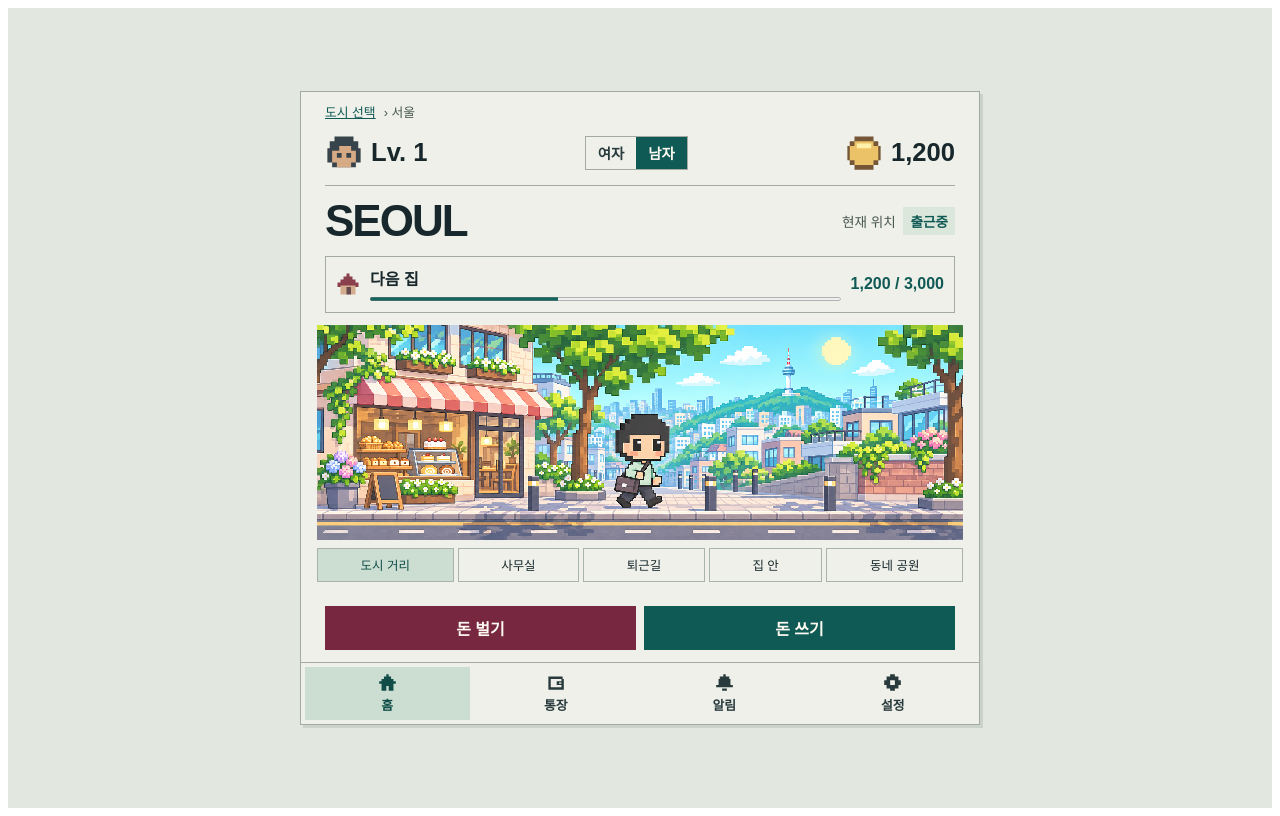
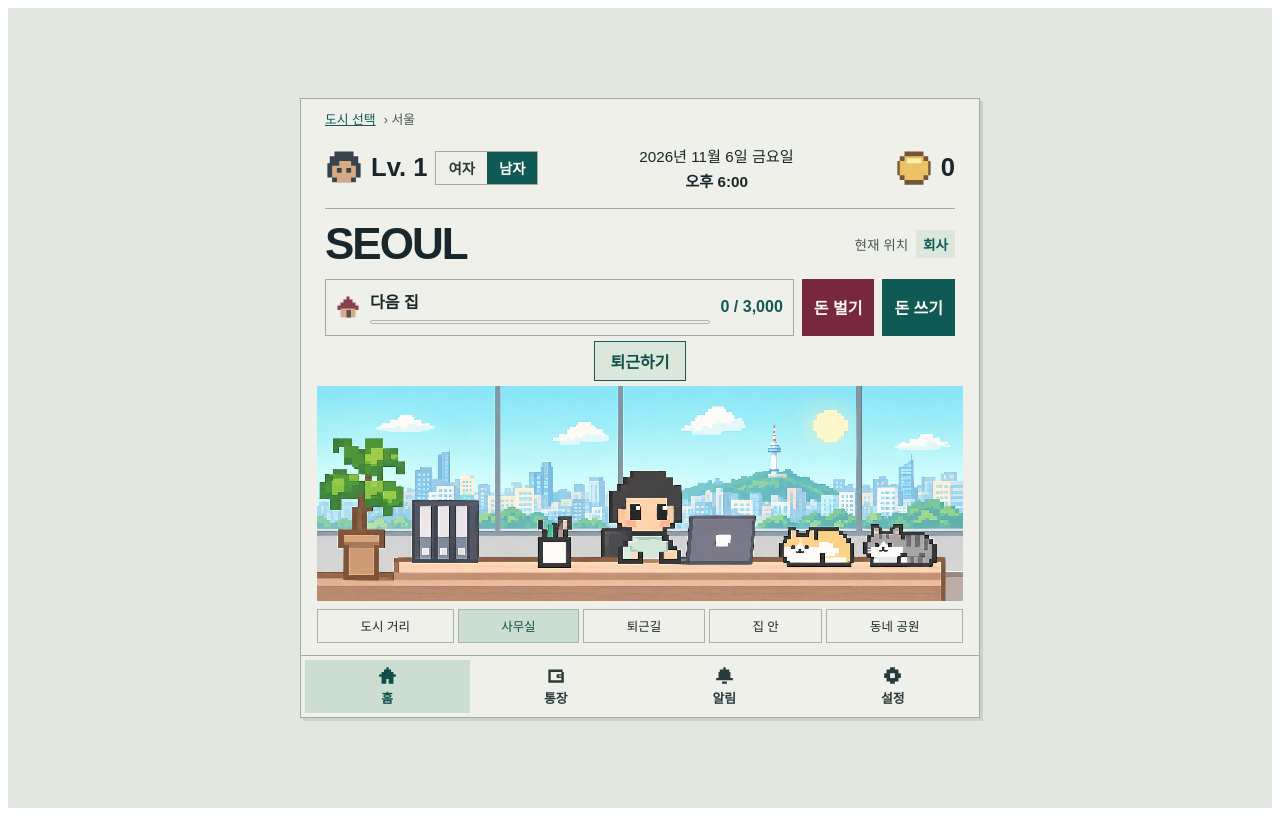
Before and after one commit to shciyj2010/pixellife-service, a Next.js app: page /city/seoul in a window 1280 px wide. Built offline with nearby package versions, Linux system fonts and the light colour scheme.

Commit message:
Add game clock, commute missions, and cash flow

```diff
--- /dev/null
+++ b/app/city/[city]/game-clock.ts
@@ -0,0 +1,63 @@
+const hour = 60 * 60 * 1000;
+const day = 24 * hour;
+const week = 7 * day;
+const realWeek = 22 * hour;
+
+// UTC values represent the in-game calendar, independent of device time zones.
+export const gameStart = Date.UTC(2026, 10, 6, 18);
+const firstMonday = Date.UTC(2026, 10, 2);
+const startOffset = 19 * hour;
+
+export const salary = 1800;
+export const bonus = 300;
+export const payday = 25;
+export const mealPrice = 100;
+
+export function gameTimeAt(elapsed: number) {
+  const realTime = startOffset + Math.max(0, elapsed);
+  const weeks = Math.floor(realTime / realWeek);
+  const remaining = realTime % realWeek;
+  const weekdayTime = 20 * hour;
+  const gameOffset = remaining < weekdayTime
+    ? remaining * 6
+    : 5 * day + (remaining - weekdayTime) * 24;
+
+  return firstMonday + weeks * week + gameOffset;
+}
+
+export function routineAt(time: number) {
+  const date = new Date(time);
+  const weekday = date.getUTCDay();
+  const clock = date.getUTCHours();
+  const workday = weekday >= 1 && weekday <= 5;
+
+  if (workday && clock === 8) return { id: "commute", location: "출근 중", mission: "일 하러 가기", scene: "street" } as const;
+  if (workday && clock >= 9 && clock < 18) return { id: "work", location: "회사", mission: null, scene: "office" } as const;
+  if (workday && clock === 18) return { id: "leave", location: "퇴근 중", mission: "퇴근하기", scene: "return" } as const;
+  if (clock >= 23 || clock < 7) return { id: "sleep", location: "집 · 취침 중", mission: null, scene: "home" } as const;
+  return { id: "rest", location: "집 · 휴식 중", mission: null, scene: "home" } as const;
+}
+
+export function earningsAt(time: number) {
+  const payments: { time: number; label: string; amount: number }[] = [];
+  let total = 0;
+
+  for (let paymentTime = gameStart + day; paymentTime <= time; paymentTime += day) {
+    const date = new Date(paymentTime);
+    const isPayday = date.getUTCDate() === payday;
+    const isBonusDay = date.getUTCDay() === 4;
+    if (isPayday) payments.push({ time: paymentTime, label: "월급", amount: salary });
+    if (isBonusDay) payments.push({ time: paymentTime, label: "목요일 보너스", amount: bonus });
+    total += (isPayday ? salary : 0) + (isBonusDay ? bonus : 0);
+  }
+
+  return { total, recent: payments.slice(-8).reverse() };
+}
+
+export const gameDateFormat = new Intl.DateTimeFormat("ko-KR", {
+  timeZone: "UTC", year: "numeric", month: "long", day: "numeric", weekday: "long",
+});
+
+export const gameHourFormat = new Intl.DateTimeFormat("ko-KR", {
+  timeZone: "UTC", hour: "numeric", minute: "2-digit", hour12: true,
+});
--- a/app/city/[city]/my-city.module.css
+++ b/app/city/[city]/my-city.module.css
@@ -305,3 +305,69 @@
 .breadcrumb a {
   color: #105a55;
 }
+
+.header {
+  flex-wrap: wrap;
+  padding-block: 8px;
+}
+
+.level {
+  flex-wrap: wrap;
+}
+
+.gameTime {
+  display: grid;
+  gap: 3px;
+  font-size: clamp(0.75rem, 3vw, 0.95rem);
+  text-align: center;
+}
+
+.dashboardRow {
+  display: grid;
+  grid-template-columns: minmax(0, 1fr) auto;
+  gap: 8px;
+  margin-inline: clamp(12px, 3vw, 24px);
+}
+
+.dashboardRow .dashboard,
+.dashboardRow .actions {
+  margin: 0;
+}
+
+.dashboardRow .actions {
+  padding: 0;
+}
+
+.mission {
+  min-height: 50px;
+  display: grid;
+  place-items: center;
+  margin-inline: clamp(12px, 3vw, 24px);
+}
+
+.mission button {
+  padding: 7px 16px;
+  border: 1px solid #105a55;
+  background: #dbe7db;
+  color: #104d49;
+  font-weight: 800;
+}
+
+.dialog button:disabled {
+  opacity: 0.5;
+  cursor: default;
+}
+
+@media (max-width: 480px) {
+  .dashboardRow {
+    grid-template-columns: 1fr;
+  }
+
+  .gameTime {
+    order: 1;
+    width: 100%;
+    display: flex;
+    justify-content: center;
+    gap: 8px;
+  }
+}
--- a/app/city/[city]/my-city.tsx
+++ b/app/city/[city]/my-city.tsx
@@ -4,10 +4,11 @@ import Image from "next/image";
 import Link from "next/link";
 import { useRef, useState } from "react";
 import { homeBreadcrumb } from "../../seo";
+import { bonus, gameDateFormat, gameHourFormat, mealPrice, payday, routineAt, salary } from "./game-clock";
+import useGame from "./use-game";
 import styles from "./my-city.module.css";
 
 const asset = "/my-city";
-const balance = 1200;
 const housePrice = 3000;
 const avatars = [
   { id: "female", label: "여자", icon: "avatar-female" },
@@ -38,7 +39,17 @@ function Icon({ name }: { name: string }) {
 
 export default function MyCity({ name, title, hasScenes }: { name: string; title: string; hasScenes: boolean }) {
   const [avatar, setAvatar] = useState<(typeof avatars)[number]>(avatars[1]);
-  const [scene, setScene] = useState<(typeof scenes)[number]>(scenes[0]);
+  const { time, balance, earnings, spent, buyMeal } = useGame();
+  const routine = routineAt(time);
+  const shift = `${Math.floor(time / 86_400_000)}:${routine.id}`;
+  const [completedMission, setCompletedMission] = useState("");
+  const [preview, setPreview] = useState<{ shift: string; scene: (typeof scenes)[number] } | null>(null);
+  const [purchaseMessage, setPurchaseMessage] = useState("");
+  const waitingForMission = Boolean(routine.mission && completedMission !== shift);
+  const routineScene = waitingForMission
+    ? (routine.id === "commute" ? "home" : "office")
+    : routine.scene;
+  const scene = preview?.shift === shift ? preview.scene : scenes.find((item) => item.id === routineScene)!;
   const [tab, setTab] = useState<(typeof menu)[number]["id"]>("home");
   const [action, setAction] = useState<"earn" | "spend">("earn");
   const dialog = useRef<HTMLDialogElement>(null);
@@ -48,6 +59,7 @@ export default function MyCity({ name, title, hasScenes }: { name: string; title
 
   function openAction(nextAction: typeof action) {
     setAction(nextAction);
+    setPurchaseMessage("");
     dialog.current?.showModal();
   }
 
@@ -64,7 +76,6 @@ export default function MyCity({ name, title, hasScenes }: { name: string; title
           <div className={styles.level}>
             <Icon name={avatar.icon} />
             <strong>Lv. 1</strong>
-          </div>
           <div className={styles.avatarToggle} role="group" aria-label="캐릭터 선택">
             {avatars.map((option) => (
               <button
@@ -77,27 +88,45 @@ export default function MyCity({ name, title, hasScenes }: { name: string; title
               </button>
             ))}
           </div>
+          </div>
+          <time className={styles.gameTime} dateTime={new Date(time).toISOString().slice(0, 16)}>
+            <span>{gameDateFormat.format(time)}</span>
+            <strong>{gameHourFormat.format(time)}</strong>
+          </time>
           <div className={styles.balance}>
             <Icon name="coin" />
-            <strong aria-label={`보유 자산 ${balance.toLocaleString("ko-KR")} 코인`}>{balance.toLocaleString("ko-KR")}</strong>
+            <strong aria-label={`보유 자산 ${balance.toLocaleString("ko-KR")} 원`}>{balance.toLocaleString("ko-KR")}</strong>
           </div>
         </header>
 
         <div className={styles.title}>
           <h1>{title}</h1>
-          {hasScenes && <p>현재 위치 <strong aria-live="polite">{scene.location}</strong></p>}
+          {<p>현재 위치 <strong aria-live="polite">{waitingForMission ? (routine.id === "commute" ? "집" : "회사") : routine.location}</strong></p>}
         </div>
 
         <div className={styles.tabContent}>
           <div className={styles.homeContent} inert={tab !== "home"}>
+            <div className={styles.dashboardRow}>
               <section className={styles.dashboard} aria-labelledby="house-goal">
                 <Icon name="house" />
                 <div>
                   <h2 id="house-goal">다음 집</h2>
-                <progress aria-labelledby="house-goal" value={balance} max={housePrice} />
+                  <progress aria-labelledby="house-goal" value={Math.min(balance, housePrice)} max={housePrice} />
                 </div>
                 <strong>{balance.toLocaleString("ko-KR")} / {housePrice.toLocaleString("ko-KR")}</strong>
               </section>
+              <div className={styles.actions}>
+                <button type="button" onClick={() => openAction("earn")}>돈 벌기</button>
+                <button type="button" onClick={() => openAction("spend")}>돈 쓰기</button>
+              </div>
+            </div>
+            <div className={styles.mission}>
+              {waitingForMission && (
+                <button type="button" onClick={() => { setPreview(null); setCompletedMission(shift); }}>
+                  {routine.mission}
+                </button>
+              )}
+            </div>
 
             {hasScenes ? (
               <>
@@ -112,7 +141,7 @@ export default function MyCity({ name, title, hasScenes }: { name: string; title
                 </div>
                 <div className={styles.scenePicker} role="group" aria-label="장면 선택">
                   {scenes.map((item) => (
-                    <button key={item.id} type="button" aria-pressed={scene.id === item.id} onClick={() => setScene(item)}>
+                    <button key={item.id} type="button" aria-pressed={scene.id === item.id} onClick={() => setPreview({ shift, scene: item })}>
                       {item.label}
                     </button>
                   ))}
@@ -122,16 +151,25 @@ export default function MyCity({ name, title, hasScenes }: { name: string; title
               <p className={styles.sceneUnavailable}>이 도시의 장면은 준비 중이에요.</p>
             )}
 
-            <div className={styles.actions}>
-              <button type="button" onClick={() => openAction("earn")}>돈 벌기</button>
-              <button type="button" onClick={() => openAction("spend")}>돈 쓰기</button>
-            </div>
           </div>
           {tab !== "home" && (
             <section className={styles.tabPanel} aria-labelledby="tab-title">
               <h2 id="tab-title">{menu.find((item) => item.id === tab)?.label}</h2>
-              {tab === "bank" && <p>보유 자산 <strong>{balance.toLocaleString("ko-KR")} 코인</strong></p>}
-              {tab === "bell" && <p>새 알림이 없어요.</p>}
+              {tab === "bank" && (
+                <>
+                  <p>보유 자산 <strong>{balance.toLocaleString("ko-KR")}원</strong></p>
+                  <p>누적 수입 {earnings.total.toLocaleString("ko-KR")}원 · 누적 지출 {spent.toLocaleString("ko-KR")}원</p>
+                </>
+              )}
+              {tab === "bell" && (earnings.recent.length ? (
+                <ul>
+                  {earnings.recent.map((payment) => (
+                    <li key={`${payment.time}:${payment.label}`}>
+                      {gameDateFormat.format(payment.time)} · {payment.label} +{payment.amount.toLocaleString("ko-KR")}원
+                    </li>
+                  ))}
+                </ul>
+              ) : <p>새 알림이 없어요.</p>)}
               {tab === "settings" && <Link href="/">도시 선택으로 돌아가기</Link>}
             </section>
           )}
@@ -149,9 +187,18 @@ export default function MyCity({ name, title, hasScenes }: { name: string; title
 
       <dialog className={styles.dialog} ref={dialog} aria-labelledby="action-title">
         <h2 id="action-title">{action === "earn" ? "돈 벌기" : "돈 쓰기"}</h2>
-        <p>{action === "earn" ? (hasScenes ? "회사 장면에서 일하는 모습을 볼 수 있어요." : "이 도시의 회사 장면은 준비 중이에요.") : "다음 집 목표까지 1,800코인이 남았어요."}</p>
+        {action === "earn" ? (
+          <p>평일 9시에 일을 시작해 오후 6시에 마쳐요. 매월 {payday}일 월급 {salary.toLocaleString("ko-KR")}원, 매주 목요일 보너스 {bonus.toLocaleString("ko-KR")}원이 오후 6시에 들어와요.</p>
+        ) : (
+          <p>식사를 구매하면 자산에서 {mealPrice.toLocaleString("ko-KR")}원이 빠져요.</p>
+        )}
+        {purchaseMessage && <p role="status">{purchaseMessage}</p>}
         <form method="dialog">
-          {action === "earn" && hasScenes && <button onClick={() => setScene(scenes[1])}>회사로 이동</button>}
+          {action === "spend" && (
+            <button type="button" disabled={balance < mealPrice} onClick={async () => {
+              setPurchaseMessage(await buyMeal() ? "식사를 구매했어요." : "잔액이 부족해요.");
+            }}>식사 구매</button>
+          )}
           <button>닫기</button>
         </form>
       </dialog>
--- /dev/null
+++ b/app/city/[city]/use-game.ts
@@ -0,0 +1,77 @@
+"use client";
+
+import { useEffect, useMemo, useState } from "react";
+import { earningsAt, gameStart, gameTimeAt, mealPrice } from "./game-clock";
+
+const saveKey = "pixel-city-life:game:v1";
+type Save = { startedAt: number; meals: number };
+
+function readSave(): Save | null {
+  try {
+    const saved = JSON.parse(localStorage.getItem(saveKey) ?? "null");
+    if (saved && Number.isFinite(saved.startedAt) && saved.startedAt > 0 &&
+        Number.isSafeInteger(saved.meals) && saved.meals >= 0) {
+      return saved;
+    }
+  } catch {
+    // The game can still run for the current visit without browser storage.
+  }
+  return null;
+}
+
+function writeSave(save: Save) {
+  try {
+    localStorage.setItem(saveKey, JSON.stringify(save));
+  } catch {
+    // Keep the current game playable when browser storage is unavailable.
+  }
+}
+
+export default function useGame() {
+  const [save, setSave] = useState<Save | null>(null);
+  const [now, setNow] = useState(0);
+
+  useEffect(() => {
+    const started = window.setTimeout(() => {
+      const currentTime = Date.now();
+      const current = readSave() ?? { startedAt: currentTime, meals: 0 };
+      writeSave(current);
+      setSave(current);
+      setNow(currentTime);
+    }, 0);
+    const timer = window.setInterval(() => setNow(Date.now()), 1000);
+
+    function syncSave(event: StorageEvent) {
+      if (event.key === saveKey) setSave(readSave());
+    }
+
+    window.addEventListener("storage", syncSave);
+    return () => {
+      window.clearTimeout(started);
+      window.clearInterval(timer);
+      window.removeEventListener("storage", syncSave);
+    };
+  }, []);
+
+  const time = save ? gameTimeAt(now - save.startedAt) : gameStart;
+  const paymentHour = Math.floor(time / 3_600_000) * 3_600_000;
+  const earnings = useMemo(() => earningsAt(paymentHour), [paymentHour]);
+  const spent = (save?.meals ?? 0) * mealPrice;
+
+  async function buyMeal() {
+    function purchase() {
+      const current = readSave() ?? save;
+      if (!current) return false;
+      const income = earningsAt(gameTimeAt(Date.now() - current.startedAt)).total;
+      if (income - current.meals * mealPrice < mealPrice) return false;
+      const updated = { ...current, meals: current.meals + 1 };
+      writeSave(updated);
+      setSave(updated);
+      return true;
+    }
+
+    return navigator.locks ? navigator.locks.request(saveKey, purchase) : purchase();
+  }
+
+  return { time, earnings, spent, balance: earnings.total - spent, buyMeal };
+}
```
Lines whose indentation alone changed are shown as unchanged.
